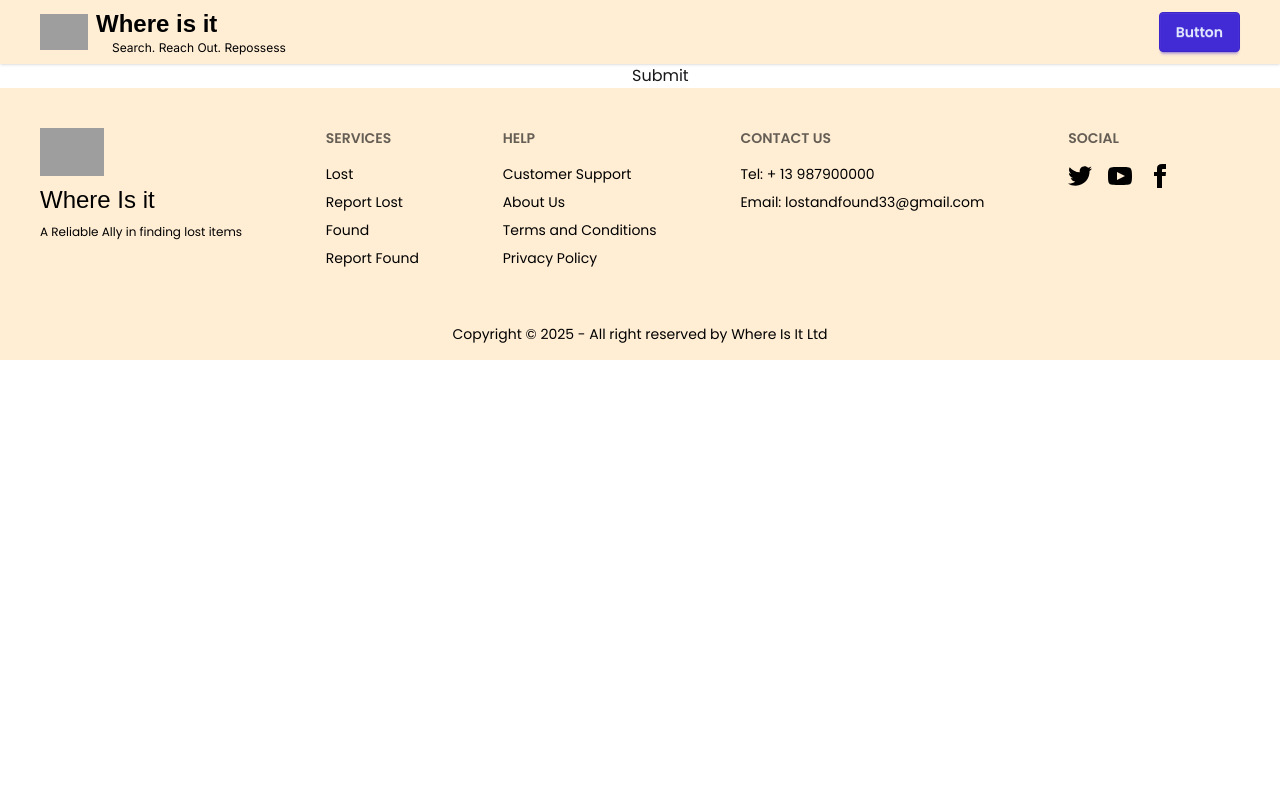
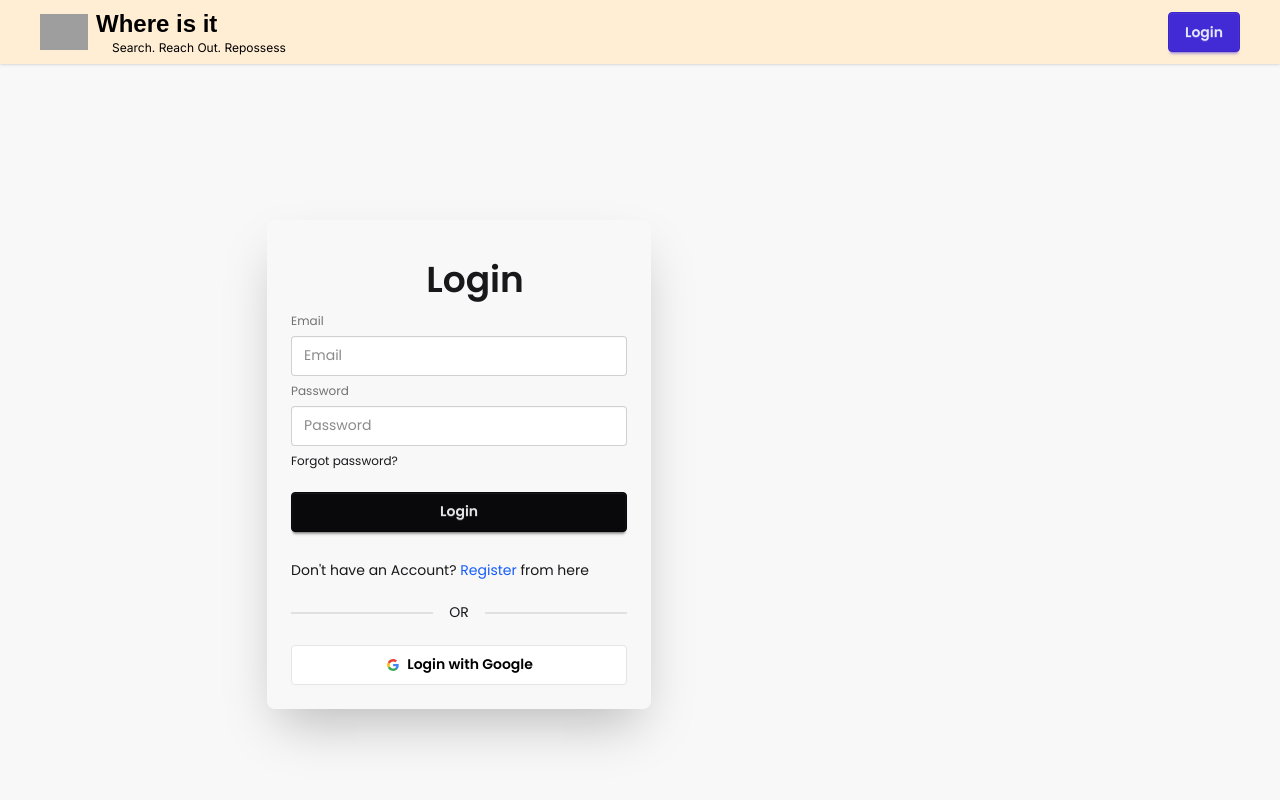
Before and after one commit to bitDig6/Where-Is-It-Client, a React (Vite) app: page /login in a window 1280 px wide. Shown: the top 800 px of the page. Built offline with nearby package versions, Linux system fonts and the light colour scheme; no server answers; grey boxes are pictures that could not be loaded; a web font is replaced by a local one.

Commit message:
added login and registration pages

```diff
--- a/package.json
+++ b/package.json
@@ -15,6 +15,8 @@
     "react": "^19.1.0",
     "react-dom": "^19.1.0",
     "react-router": "^7.6.0",
+    "react-toastify": "^11.0.5",
+    "sweetalert2": "^11.21.0",
     "tailwindcss": "^4.1.7"
   },
   "devDependencies": {
--- a/src/Layouts/MainLayout.jsx
+++ b/src/Layouts/MainLayout.jsx
@@ -1,14 +1,17 @@
 import React from 'react';
-import Navbar from '../components/Navbar';
 import { Outlet } from 'react-router';
-import Footer from '../components/Footer';
+import Navbar from '../components/shared/Navbar';
+import Footer from '../components/shared/Footer';
+
 
 const MainLayout = () => {
     return (
         <div>
-            <Navbar></Navbar>
-            <Outlet></Outlet>
-            <Footer></Footer>
+           <Navbar></Navbar>
+            <main className='min-h-screen'>
+                <Outlet></Outlet>
+            </main>
+           <Footer></Footer>
         </div>
     );
 };
--- a/src/Routes/router.jsx
+++ b/src/Routes/router.jsx
@@ -2,6 +2,7 @@ import { createBrowserRouter } from "react-router";
 import MainLayout from "../Layouts/MainLayout";
 import Login from "../pages/Login";
 import Home from "../pages/Home";
+import Register from "../pages/Register";
 
 
 const router = createBrowserRouter([
@@ -16,6 +17,10 @@ const router = createBrowserRouter([
            {
             path: '/login',
             element: <Login></Login>
+           },
+           {
+            path: '/register',
+            element: <Register></Register>
            }
         ]
     }
--- a/src/components/Footer.jsx
+++ b/src/components/shared/Footer.jsx
@@ -1,10 +1,10 @@
 import React from 'react';
-import logo from '../assets/logo.png';
+import logo from '../../assets/logo.png';
 
 const Footer = () => {
     return (
         <div>
-            <footer className="footer sm:footer-horizontal bg-orange-100 text-black p-10">
+            <footer className="footer md:footer-horizontal bg-orange-100 text-black p-10">
                 <aside>
                     <img src={logo} alt="site logo" className='w-16' />
                     <p className='font-federo text-2xl'>
@@ -32,7 +32,7 @@ const Footer = () => {
                     <a className="link link-hover">Email: lostandfound33@gmail.com</a>
                 </nav>
                 <nav>
-                    <h6 className="footer-title">Social</h6>
+                    <h6 className="footer-title">Follow Us on Social Media</h6>
                     <div className="grid grid-flow-col gap-4">
                         <a>
                             <svg
--- a/src/components/Navbar.jsx
+++ b/src/components/shared/Navbar.jsx
@@ -1,6 +1,6 @@
 import React from 'react';
 import { Link } from 'react-router';
-import logo from '../assets/logo.png';
+import logo from '../../assets/logo.png';
 // import useAuth from '../hooks/useAuth';
 
 const Navbar = () => {
@@ -57,7 +57,9 @@ const Navbar = () => {
             </div> */}
 
             <div className="navbar-end">
-                <a className="btn btn-primary">Button</a>
+                <Link to="/login">
+                    <button className='btn btn-primary'>Login</button>
+                </Link>
             </div>
         </div>
     );
--- a/src/main.jsx
+++ b/src/main.jsx
@@ -3,10 +3,13 @@ import { createRoot } from 'react-dom/client'
 import './index.css'
 import { RouterProvider } from 'react-router'
 import router from './Routes/router'
+import AuthProvider from './Providers/AuthProvider'
 
 
 createRoot(document.getElementById('root')).render(
   <StrictMode>
-    <RouterProvider router={router}></RouterProvider>
+    <AuthProvider>
+      <RouterProvider router={router}></RouterProvider>
+    </AuthProvider>
   </StrictMode>,
 )
--- a/src/pages/Home.jsx
+++ b/src/pages/Home.jsx
@@ -2,7 +2,7 @@ import React from 'react';
 
 const Home = () => {
     return (
-        <div className='min-h-screen'>
+        <div>
 
         </div>
     );
--- a/src/pages/Login.jsx
+++ b/src/pages/Login.jsx
@@ -1,28 +1,84 @@
-import { signInWithEmailAndPassword } from 'firebase/auth';
-import React from 'react';
-import auth from '../firebase/firebase.init';
+import React, { useState } from 'react';
+import Swal from 'sweetalert2';
+import { ToastContainer, toast } from 'react-toastify';
+import useAuth from '../hooks/useAuth';
+import { Link } from 'react-router';
 
 const Login = () => {
+    const { loginUser, loginWithGoogle } = useAuth();
+    const [error, setError] = useState(null);
+
     const handleLogin = (e) => {
         e.preventDefault();
-        const form = e.target;
-        const email = form.email.value;
-        const password = form.pass.value;
+        const formData = new FormData(e.target);
+        const loginData = Object.fromEntries(formData.entries());
 
-        signInWithEmailAndPassword(auth, email, password)
-            .then(res => console.log(res.user))
-            .catch(error => {
-                console.log(error.message);
+        const { email, password } = loginData;
+        loginUser(email, password)
+            .then(res => {
+                if (res.user) {
+                    Swal.fire({
+                        title: "Login Success!",
+                        text: "You have logged in successfully!",
+                        icon: "success"
+                    });
+                }
+            }).catch(error => {
+                setError(error.message);
+                toast.error(error.message);
+            })
+
+    }
+
+    const handleGoogleLogin = () => {
+        loginWithGoogle()
+            .then(res => {
+                if (res.user) {
+                    Swal.fire({
+                        title: "Google Login Success!",
+                        text: "You have logged in successfully!",
+                        icon: "success"
+                    });
+                }
+            }).catch(error => {
+                setError(error.message);
+                toast.error(error.message);
             })
     }
 
     return (
         <div>
-            <form onSubmit={ handleLogin }>
-                <input type="email" name="email" id="" />
-                <input type="password" name="pass" id="" />
-                <input type="submit" value="Submit" />
-            </form>
+            <div className="hero bg-base-200 min-h-screen">
+                <div className="hero-content flex-col lg:flex-row-reverse">
+                    <div className="text-center lg:text-left w-96">
+
+                    </div>
+                    <div className="card w-full max-w-sm shrink-0 shadow-2xl">
+                        <div className="card-body">
+                            <h1 className="ml-8 mt-4 text-4xl font-semibold text-center">Login</h1>
+                            <form onSubmit={handleLogin} className="fieldset">
+                                <label className="label">Email</label>
+                                <input type="email" name='email' className="input w-full" placeholder="Email" required autoComplete='off' />
+                                <label className="label">Password</label>
+                                <input type="password" name='password' className="input w-full" placeholder="Password" required autoComplete='off'/>
+                                <div><a className="link link-hover">Forgot password?</a></div>
+                                {
+                                    error && <p className='text-red-500'>*{error}</p>
+                                }
+                                <button className="btn btn-neutral mt-4">Login</button>
+                            </form>
+                            <p className='mt-4'>Don't have an Account? <Link to='/register' className='text-blue-600 hover:underline hover:underline-offset-4'>Register</Link> from here</p>
+
+                            <div className='divider'>OR</div>
+                            <button onClick={handleGoogleLogin} className="btn bg-white text-black border-[#e5e5e5]">
+                                <svg aria-label="Google logo" width="16" height="16" xmlns="http://www.w3.org/2000/svg" viewBox="0 0 512 512"><g><path d="m0 0H512V512H0" fill="#fff"></path><path fill="#34a853" d="M153 292c30 82 118 95 171 60h62v48A192 192 0 0190 341"></path><path fill="#4285f4" d="m386 400a140 175 0 0053-179H260v74h102q-7 37-38 57"></path><path fill="#fbbc02" d="m90 341a208 200 0 010-171l63 49q-12 37 0 73"></path><path fill="#ea4335" d="m153 219c22-69 116-109 179-50l55-54c-78-75-230-72-297 55"></path></g></svg>
+                                Login with Google
+                            </button>
+                        </div>
+                    </div>
+                </div>
+            </div>
+            <ToastContainer></ToastContainer>
         </div>
     );
 };
--- /dev/null
+++ b/src/pages/Register.jsx
@@ -0,0 +1,113 @@
+import React, { useState } from 'react';
+import { Link } from 'react-router';
+import Swal from 'sweetalert2';
+import { ToastContainer, toast } from 'react-toastify';
+import useAuth from '../hooks/useAuth';
+
+const Register = () => {
+    const { setUser, registerUser, updateUserProfile, loginWithGoogle } = useAuth();
+    const [error, setError] = useState(null);
+
+    const handleRegister = (e) => {
+        e.preventDefault();
+        const formData = new FormData(e.target);
+        const registrationData = Object.fromEntries(formData.entries());
+
+        const name = registrationData.name;
+        const photo = registrationData.photo;
+        const email = registrationData.email;
+        const password = registrationData.password;
+
+        let passReg = /^(?=.*[A-Z])(?=.*[a-z])[^\s]{6,}$/;
+        if (!passReg.test(password)) {
+            setError('Password should be at least 6 characters, at least one uppercase letter, at least one lowercase letter and, no white spaces');
+            toast('Password should be at least 6 characters, at least one uppercase letter, at least one lowercase letter, and no white spaces');
+            return;
+        }
+
+        registerUser(email, password)
+            .then(res => {
+                const user = res.user;
+                const updatedInfo = {
+                    displayName: name,
+                    photoURL: photo
+                };
+                user.displayName = name;
+                user.photoURL = photo;
+                setUser(user);
+
+                updateUserProfile(updatedInfo)
+                    .then(() => {
+                        Swal.fire({
+                            title: "Registration Success!",
+                            text: "You have registered successfully!",
+                            icon: "success"
+                        });
+                    }).catch(error => {
+                        setError(error.message);
+                        toast.error(error.message);
+                    })
+            }).catch(error => {
+                setError(error.message);
+                toast.error(error.message);
+            })
+    }
+
+    const handleGoogleLogin = () => {
+        loginWithGoogle()
+            .then(res => {
+                if (res.user) {
+                    Swal.fire({
+                        title: "Google Login Success!",
+                        text: "You have logged in successfully!",
+                        icon: "success"
+                    });
+                }
+            }).catch(error => {
+                setError(error.message);
+                toast.error(error.message);
+            })
+    }
+
+    return (
+        <div className="hero bg-base-200 min-h-screen py-10">
+            <div className="hero-content flex-col lg:flex-row-reverse">
+                <div className="text-center lg:text-left w-96">
+
+                </div>
+                <div className="card bg-base-100 w-full max-w-sm shrink-0 shadow-2xl">
+                    <div className="card-body">
+                        <h1 className="ml-8 mt-4 text-4xl font-semibold text-center">Register</h1>
+                        <form onSubmit={handleRegister} className="fieldset">
+                            <label className="label">Name</label>
+                            <input type="text" name='name' className="input" placeholder="Your Name" />
+
+                            <label className="label">Email</label>
+                            <input type="url" name='photo' className="input" placeholder="url to your profile photo" />
+
+                            <label className="label">Email</label>
+                            <input type="email" name='email' className="input" placeholder="Email" />
+
+                            <label className="label">Password</label>
+                            <input type="password" name='password' className="input" placeholder="Password" />
+                            {
+                                error && <p className='text-red-500'>*{error}</p>
+                            }
+                            <button className="btn btn-neutral mt-4">Register</button>
+                        </form>
+                        <p className='mt-4'>Already have an Account? <Link to='/login' className='text-blue-600 hover:underline hover:underline-offset-4'>Login</Link> from here</p>
+
+                        <div className='divider'>OR</div>
+                        <button onClick={handleGoogleLogin} className="btn bg-white text-black border-[#e5e5e5]">
+                            <svg aria-label="Google logo" width="16" height="16" xmlns="http://www.w3.org/2000/svg" viewBox="0 0 512 512"><g><path d="m0 0H512V512H0" fill="#fff"></path><path fill="#34a853" d="M153 292c30 82 118 95 171 60h62v48A192 192 0 0190 341"></path><path fill="#4285f4" d="m386 400a140 175 0 0053-179H260v74h102q-7 37-38 57"></path><path fill="#fbbc02" d="m90 341a208 200 0 010-171l63 49q-12 37 0 73"></path><path fill="#ea4335" d="m153 219c22-69 116-109 179-50l55-54c-78-75-230-72-297 55"></path></g></svg>
+                            Login with Google
+                        </button>
+                    </div>
+                </div>
+            </div>
+            <ToastContainer></ToastContainer>
+        </div>
+    );
+};
+
+export default Register;
```
Also changed, not shown: src/Providers/AuthProvider.jsx (+6 -1 lines), 1 other file (tests, documents, lock files or other folders).
